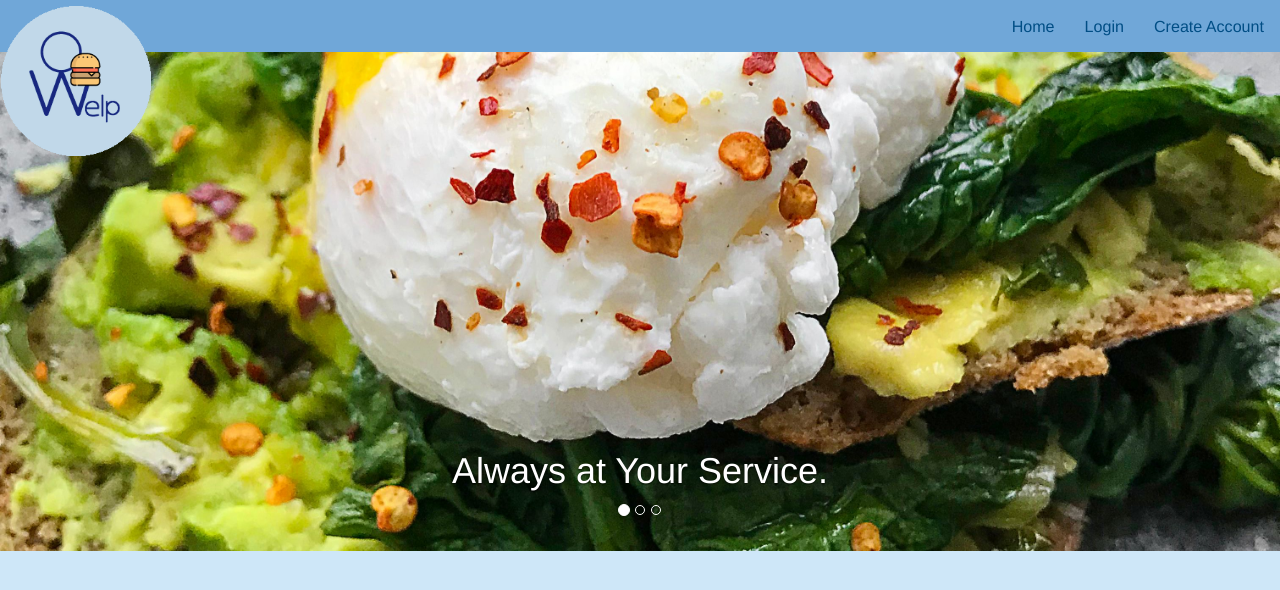
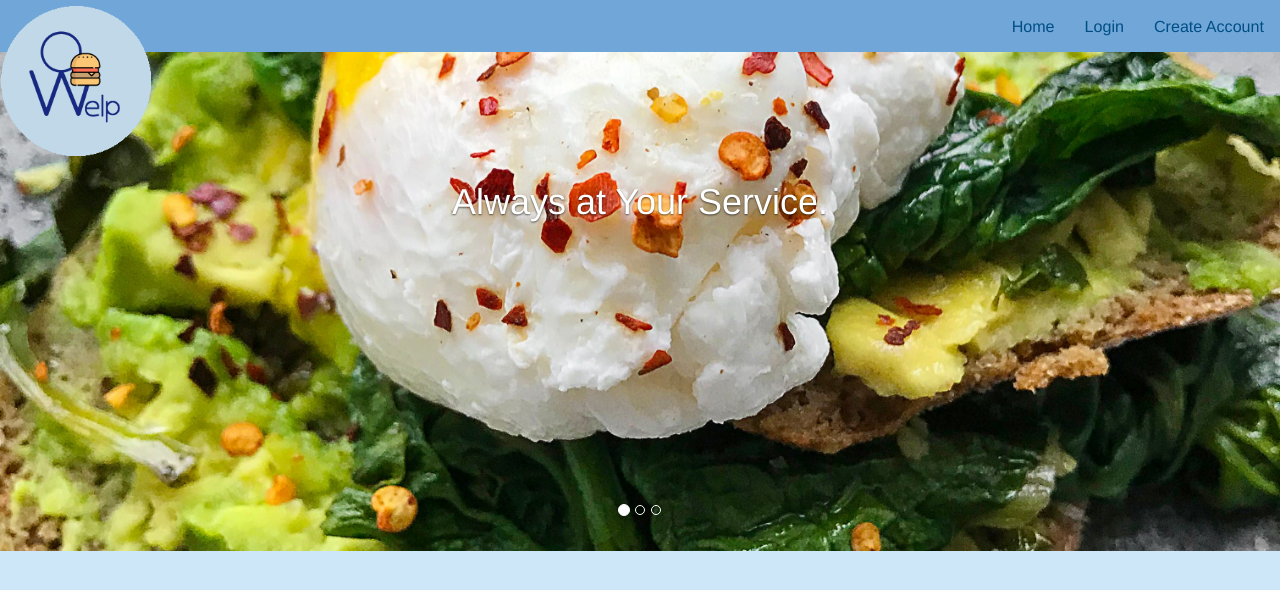
Before and after one commit to tmoi29/tenaciousTurtles, a Flask app: page / in a window 1280 px wide. Shown: the top 590 px of the page. Run offline with Flask 2, Linux system fonts and the light colour scheme; some libraries are stand-ins or nearby versions.

Commit message:
index work

```diff
--- a/templates/index.html
+++ b/templates/index.html
@@ -5,9 +5,28 @@
 .carousel-inner{
 z-index: -1;
 width:100%;
+}
 
+form {
+z-index: -2;
 }
+
+.carousel-caption {
+    position: absolute;
+    right: 15%;
+    top: 20px;
+    left: 15%;
+    z-index: 20;
+    padding-top: 90px;
+    padding-bottom: 10px;
+    color: #fff;
+    text-align: center;
+text-shadow: 0 1px 2px rgba(0,0,0,.6);
+}
+
 </style>
+
+
 {% endblock %}
 
 {% block body %}
@@ -21,18 +40,23 @@
 <center>
 <div class="carousel-inner" role="listbox">
   <div class="item active">
-    <img src="static/img/index1.jpeg">
+    <img id="top-header" src="static/img/index1.jpeg">
     <div class="carousel-caption">
-      <h1> Always at Your Service.</h1>
+      <h1> Always at Your Service.</h1> <br>
+
       </div>
     </div> <!-- end active -->
     <div class="item">
-      <img src="static/img/index2.jpeg">
+      <img  id="top-header2" src="static/img/index2.jpeg">
     </div>
     <div class="item">
-      <img src="static/img/index3.jpeg">
+      <img  id="top-header3" src="static/img/index3.jpeg">
     </div>
   </div>
 </div> <!-- end slider -->
 
+
+
+
+
 {% endblock %}
```
